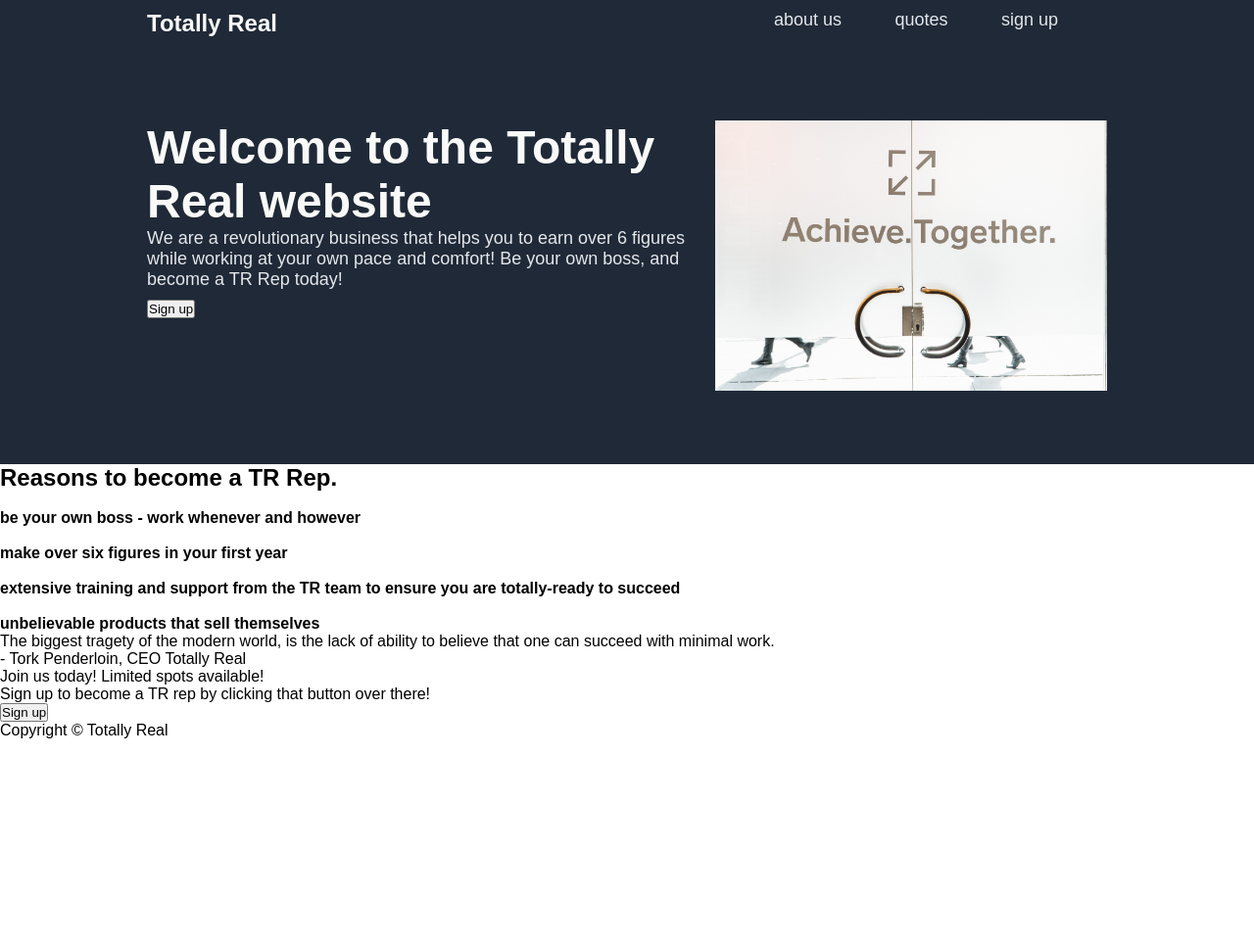
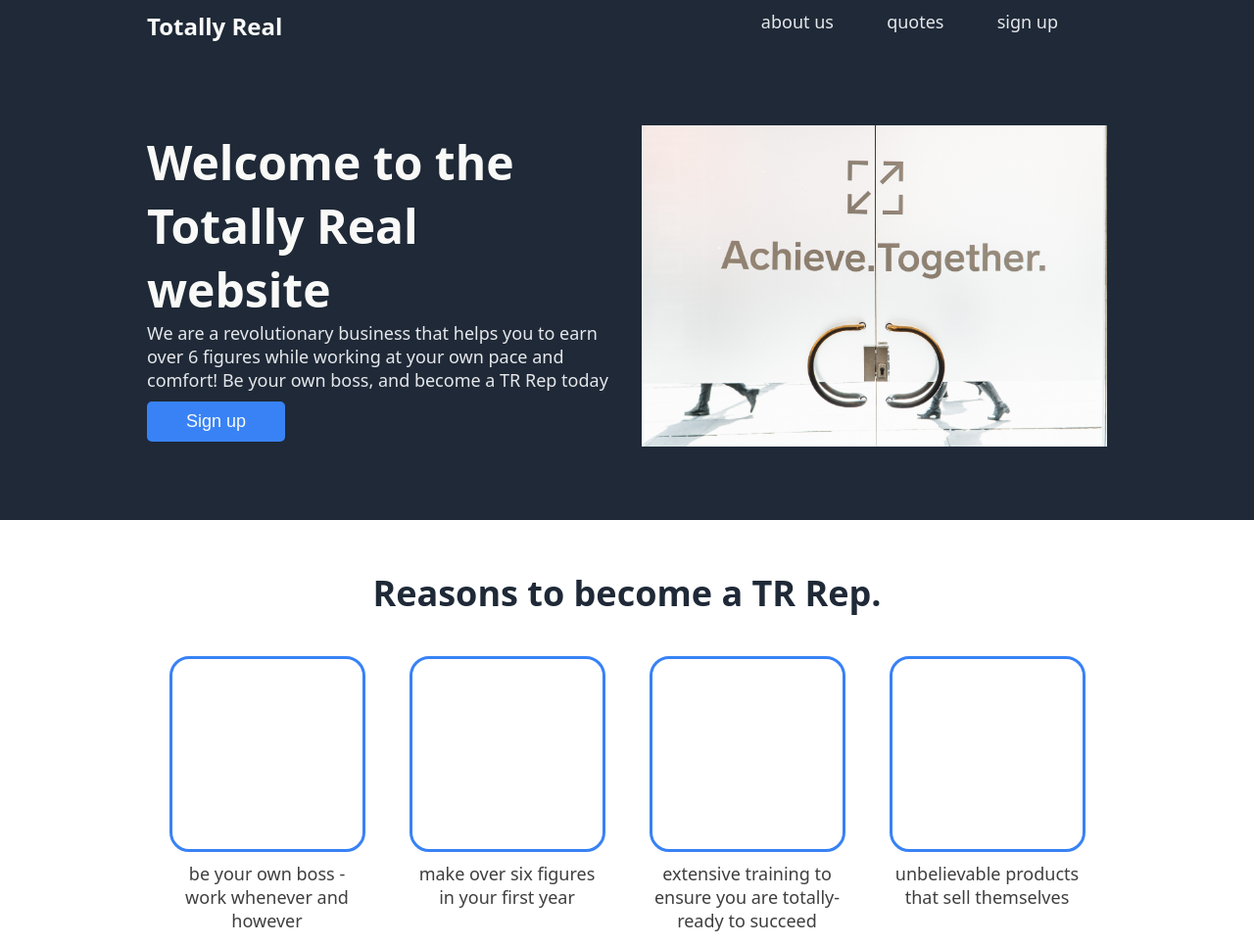
Before and after one commit to phoenixouyang/odin-tr-business, a plain HTML site: page index.html in a window 1280 px wide. Shown: the top 965 px of the page at 98% size. Before the commit the page ends 800 px from the top, so only its background shows below. Drawn offline with Linux system fonts and the light colour scheme.

Commit message:
add css to reasons-sec section

```diff
--- a/index.html
+++ b/index.html
@@ -28,30 +28,32 @@
         <div class="top-section">
             <div class="welcome-msg">
                 <p id="welcome-txt">Welcome to the Totally Real website</p>
-                <p id="welcome-sub-txt">We are a revolutionary business that helps you to earn over 6 figures while working at your own pace and comfort! Be your own boss, and become a TR Rep today!</p>
+                <p id="welcome-sub-txt">We are a revolutionary business that helps you to earn over 6 figures while working at your own pace and comfort! Be your own boss, and become a TR Rep today</p>
                 <button type="button" id="bttn-1">Sign up</button>
             </div>
             <img id="main-img" src="./assets/jonathan-kemper-OEpC6UQrWQU-unsplash.jpg" alt="Image of Totally Real's main entrance doors, that read 'Achieve.Together'." width="500">
         </div>
     </header>
 
-    <section class="reasons" id="RESN">
-        <h2>Reasons to become a TR Rep.</h2>
+    <section class="reasons-sec" id="RESN">
+        <p id="reas-tr">Reasons to become a TR Rep.</p>
+        <div class="reas-box">
             <div>
-            <img src="">
-            <h4>be your own boss - work whenever and however</h4>
+                <div></div>
+                <p>be your own boss - work whenever and however</p>
             </div>
             <div>
-            <img src="">
-            <h4>make over six figures in your first year</h4>
+                <div></div>
+                <p>make over six figures in your first year</p>
             </div>
             <div>
-            <img src="">
-            <h4>extensive training and support from the TR team to ensure you are totally-ready to succeed</h4>
+                <div></div>
+                <p>extensive training to ensure you are totally-ready to succeed</p>
             </div>
             <div>
-            <img src="">
-            <h4>unbelievable products that sell themselves</h4>
+                <div></div>
+                <p>unbelievable products that sell themselves</p>
+            </div>
         </div>
     </section>
 
--- a/style.css
+++ b/style.css
@@ -6,7 +6,7 @@
 
 body{
     background-color: white;
-    font-family: sans-serif;
+    font-family:system-ui, -apple-system, BlinkMacSystemFont, 'Segoe UI', Roboto, Oxygen, Ubuntu, Cantarell, 'Open Sans', 'Helvetica Neue', sans-serif
 }
 
 header {
@@ -44,10 +44,12 @@ li a {
 .top-section {
     padding: 10px 150px 75px 150px;
     display: flex;
+    align-items: center;
 }
 
 .welcome-msg {
     padding: 0px 30px 0px 0px;
+    flex: 1 1 0%;
 }
 
 #welcome-txt {
@@ -64,6 +66,57 @@ li a {
 }
 
 #main-img {
-    width: 400px;
+    width: 150px;
     height: auto;
+    flex: 1 1 0%
 }
+
+#bttn-1 {
+    background-color: #3882f6;
+    padding: 10px 40px;
+    font-size: 18px;
+    color: #f9FaF8;
+    border: 0;
+    border-radius: 5px;
+}
+
+.reasons-sec {
+    padding: 50px 150px 50px 150px;
+}
+
+#reas-tr {
+    font-size: 36px;
+    font-weight: bolder;
+    color: #1F2937;
+    text-align: center;
+    padding-bottom: 30px;
+}
+
+.reas-box {
+    display: flex;
+}
+
+.reas-box div div {
+    border: 3px solid #3882F6;
+    width: 200px;
+    height: 200px;
+    margin-bottom: 10px;
+    border-radius: 20px;
+    margin-left: auto;
+    margin-right: auto;
+
+}
+
+.reas-box div {
+    padding: 10px 0px;
+    flex: 1 1 0;
+}
+
+.reas-box p {
+    font-size: 18px;
+    color: #3f3f3f;
+    text-align: center;
+    width: 200px;
+    margin-left: auto;
+    margin-right: auto;
+}
```
Lines whose indentation alone changed are shown as unchanged.
